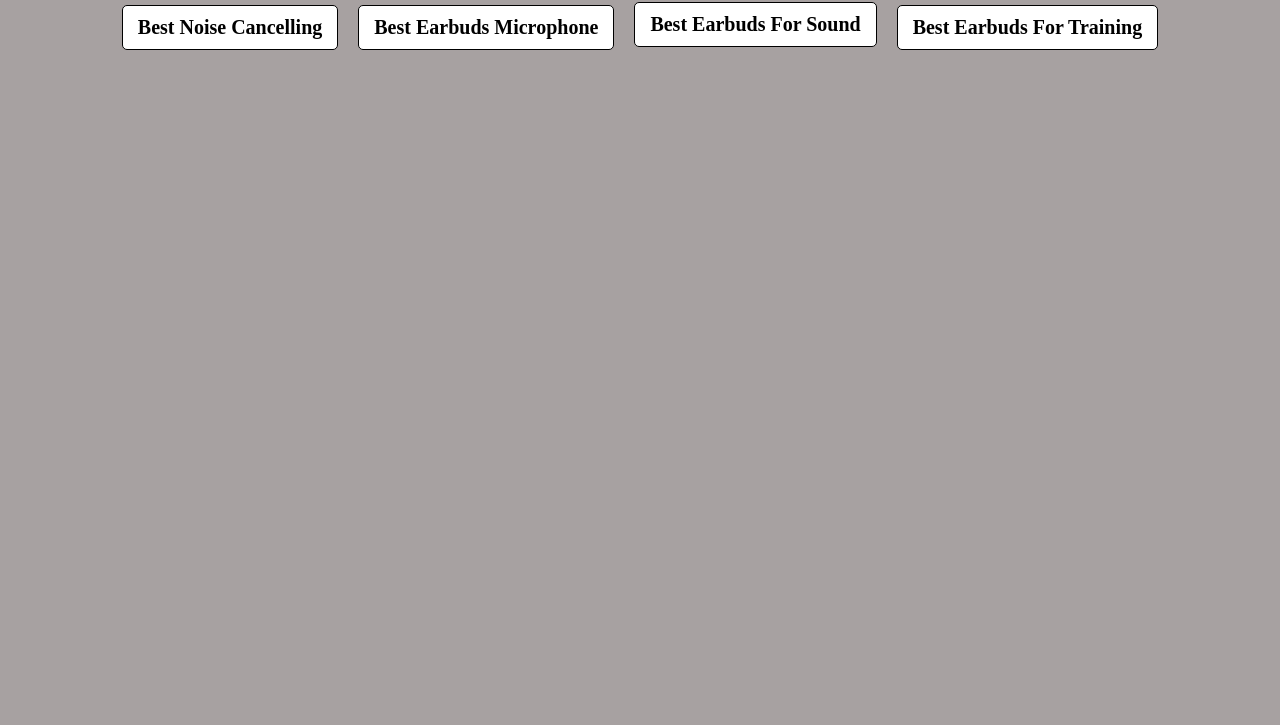
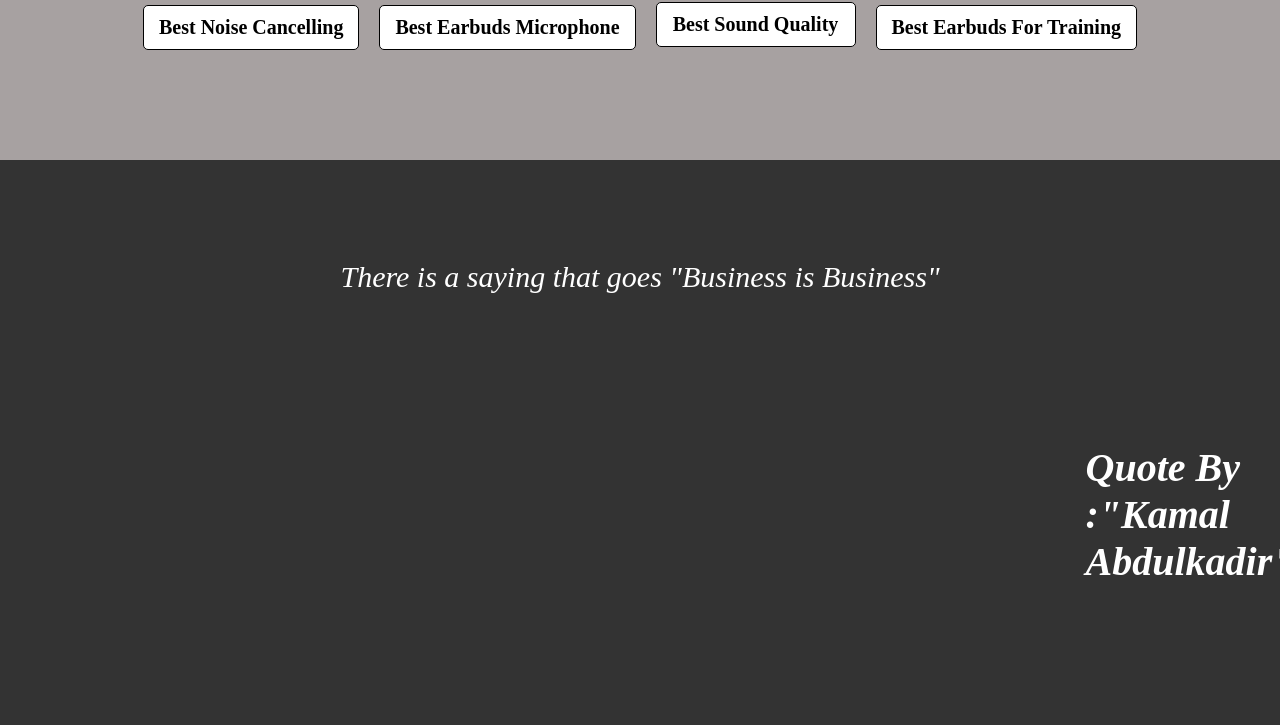
Before and after one commit to ApexImmanuel/odin-landingpage, a plain HTML site: page index.html in a window 1280 px wide. Shown: the part 914-1639 px from the top of the page. Before the commit the page ends 984 px from the top, so only its background shows below. Drawn offline with Linux system fonts and the light colour scheme.

Commit message:
Edit index.html and index.css

```diff
--- a/index.css
+++ b/index.css
@@ -98,3 +98,25 @@ h3 {
     border-radius: 5px;
     border: 1px solid black;
 }
+.quote {
+    padding: 100px;
+    align-items: center;
+    margin-top: 90px;
+    background-color: #333333;
+    color: white;
+    font-style: italic;
+    font-size: 30px;
+    font-weight: 500;
+
+}
+.flex.quote {
+    flex-direction: column;
+}
+.quote p {
+margin-top: 150px;
+margin-left: 1100px;
+font-size: 40px;
+font-weight: bold;
+
+
+}
--- a/index.html
+++ b/index.html
@@ -37,13 +37,15 @@
         <p>Best Earbuds Microphone</p>
       </div>
       <div>
-        <a href="https://www.amazon.nl/Sennheiser-MOMENTUM-True-Wireless-Grafiet/dp/B09RZLWJQ8/ref=sr_1_5?__mk_nl_NL=%C3%85M%C3%85%C5%BD%C3%95%C3%91&crid=2X6FIGLMZFQRO&keywords=sennheiser+momentum+true+3&qid=1671282956&sprefix=sennheiser+momentum+true+3%2Caps%2C86&sr=8-5"><img src="./images/sennheisermt3.jpg"></a><p>Best Earbuds  For Sound</p>
+        <a href="https://www.amazon.nl/Sennheiser-MOMENTUM-True-Wireless-Grafiet/dp/B09RZLWJQ8/ref=sr_1_5?__mk_nl_NL=%C3%85M%C3%85%C5%BD%C3%95%C3%91&crid=2X6FIGLMZFQRO&keywords=sennheiser+momentum+true+3&qid=1671282956&sprefix=sennheiser+momentum+true+3%2Caps%2C86&sr=8-5"><img src="./images/sennheisermt3.jpg"></a><p>Best Sound Quality</p>
       </div>
       <div>
         <a href="https://www.amazon.nl/Beats-Fit-ruisonderdrukking-IPX4-classificatie-zweetbestendige/dp/B09Q768ND9/ref=sr_1_3?keywords=beats+by+dre+earbuds&qid=1671283148&sprefix=beats+by+dre+e%2Caps%2C87&sr=8-3"><img src="./images/bbd3.jpg"></a><p>Best Earbuds For Training</p>
       </div>
     </div>
-    <div class="flex"></div>
+    <div class="flex quote">There is a saying that goes "Business is Business"
+      <div><p>Quote By :"Kamal Abdulkadir"</p></div>
+    </div>
     <div class=" flex footer"></div>
  </div>
 </body>
```
